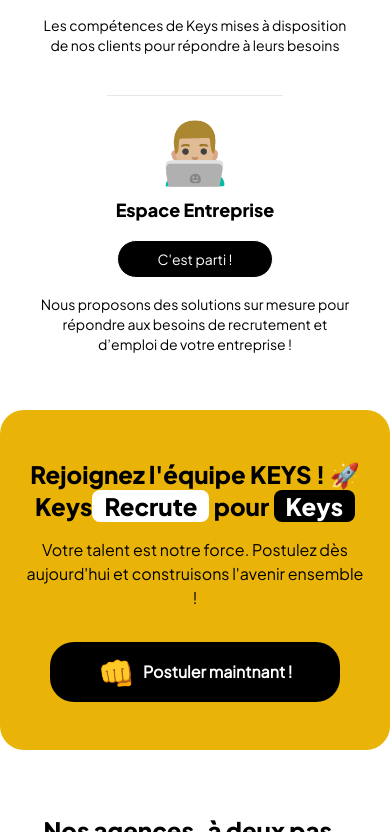
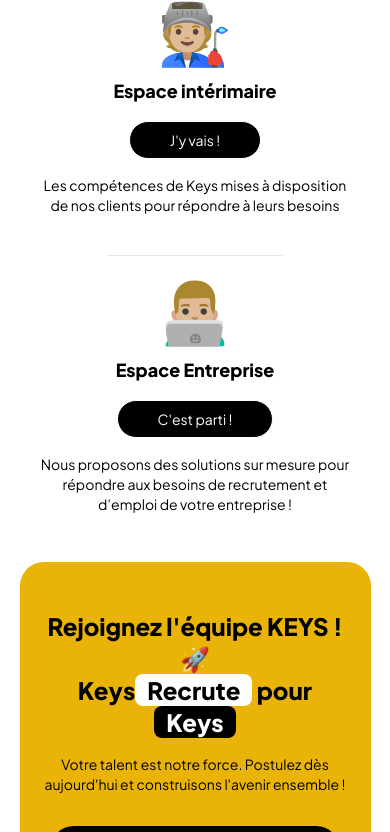
Before and after one commit to LuvumboChristopher/Keys, a Next.js app: page / in a window 390 px wide. Shown: the part 6532-7364 px from the top of the page. Built offline with nearby package versions, Linux system fonts and the light colour scheme.

Commit message:
more or less likely the clients wants it

```diff
--- a/src/components/Home/CallToActionJobs.js
+++ b/src/components/Home/CallToActionJobs.js
@@ -6,7 +6,7 @@ export const CallToActionJobs = () => {
     return (
         <motion.div
         id="keys-recrute"
-            className="mt-2 max-w-7xl mx-auto  bg-yellow-500 text-black  py-12 px-6 rounded-3xl "
+            className="mt-2 container  max-w-7xl mx-auto  bg-yellow-500 text-black  py-12 px-6 rounded-3xl "
             initial={{ opacity: 0 }}
             animate={{ opacity: 1 }}
             transition={{ duration: 1, ease: "easeOut" }}
@@ -39,7 +39,7 @@ export const CallToActionJobs = () => {
             </motion.h1>
 
             <motion.p
-                className="text-md text-center mt-4 max-w-7xl mx-auto"
+                className="text-sm md:text-md text-center mt-4 max-w-7xl mx-auto"
                 initial={{ y: 20, opacity: 0 }}
                 animate={{ y: 0, opacity: 1 }}
                 transition={{ duration: 1, delay: 0.6, ease: "easeOut" }}
--- a/src/components/Home/JobsByLocation.js
+++ b/src/components/Home/JobsByLocation.js
@@ -47,9 +47,9 @@ const JobsByLocation = () => {
         </p>
       </div>
 
-      <div className="container gap-6 md:grid grid-cols-1 sm:grid-cols-2 xl:grid-cols-3 overflow-hidden">
+      <div className="container gap-6 flex flex-col gap-8 md:grid grid-cols-1 sm:grid-cols-2 xl:grid-cols-3 overflow-hidden">
         {cities.map((city, index) => (
-          <Link key={index} href={`/jobs/${index}`} passHref>
+          <Link key={index} href={`/jobs`} >
             <div className="relative group overflow-hidden cursor-pointer rounded-3xl shadow-lg">
               <div className="h-[300px] transition-all duration-500 group-hover:scale-105">
                 <Image
--- a/src/components/Home/SolutionsRH.js
+++ b/src/components/Home/SolutionsRH.js
@@ -56,20 +56,20 @@ const SolutionsRH = () => {
         <div id="solutions-rh" className="container text-center sm:text-left flex flex-col lg:flex-row items-center justify-center py-6 xl:gap-6">
             <motion.section
                 ref={elementRef1}
-                className="w-full md:w-4/5 lg:w-1/2 p-2 xl:p-0  flex flex-col sm:flex-row justify-center items-center sm:gap-10 md:gap-4 md:space-x-8 "
+                className="w-3xl md:w-4/5 lg:w-1/2 p-2 xl:p-0  flex flex-col sm:flex-row justify-center items-center sm:gap-10 md:gap-4 md:space-x-8 "
                 initial={{ opacity: 0, x: -100 }}
                 animate={{ opacity: isVisible1 ? 1 : 0, x: isVisible1 ? 0 : -100 }}
                 transition={{ duration: 0.5 }}
             >
                 <span className="text-6xl">🧑🏼‍🏭</span>
-                <div className="w-full">
-                <div className="w-full flex flex-col sm:flex-row lg:flex-col xl:flex-row items-center md:items-start xl:items-center justify-between gap-4">
+                <div className="w-3xl">
+                <div className="w-3xl flex flex-col sm:flex-row lg:flex-col xl:flex-row items-center md:items-start xl:items-center justify-between gap-4">
                 <h3 className="pt-4 sm:pt-0 text-lg xl:text-xl">Espace intérimaire</h3>
-                        <Link href="/https://www.keys-rh.fr/worker/security/login" className="bg-black text-white text-sm p-2 px-10  border border-white hover:bg-transparent hover:text-black hover:border-black inline-block rounded-full overflow-hidden">
+                        <Link href="/https://www.keys-rh.fr/worker/security/login" className="bg-black text-white text-sm p-2 px-10  border border-white hover:bg-transparent hover:text-black hover:border-black inline-block rounded-3xl overflow-hidden">
                             J&#39;y vais !
                         </Link>
                     </div>
-                    <p className="max-w-xs sm:max-w-full mx-auto text-sm md:text-md py-4">
+                    <p className="max-w-xs sm:max-w-3xl mx-auto text-sm md:text-md py-4">
                         Les compétences de Keys mises à disposition de nos clients pour répondre à leurs besoins
                     </p>
                 </div>
@@ -84,20 +84,20 @@ const SolutionsRH = () => {
 
             <motion.section
                 ref={elementRef2}
-                className="w-full md:w-4/5 lg:w-1/2 p-2 xl:p-0 flex flex-col sm:flex-row justify-center items-center sm:gap-10 md:gap-4 md:space-x-8"
+                className="w-3xl md:w-4/5 lg:w-1/2 p-2 xl:p-0 flex flex-col sm:flex-row justify-center items-center sm:gap-10 md:gap-4 md:space-x-8"
                 initial={{ opacity: 0, x: 100 }}
                 animate={{ opacity: isVisible2 ? 1 : 0, x: isVisible2 ? 0 : 100 }}
                 transition={{ duration: 0.5 }}
             >
                 <span className="text-6xl">👨🏼‍💻</span>
-                <div className="w-full">
-                    <div className="w-full flex flex-col sm:flex-row lg:flex-col xl:flex-row items-center md:items-start xl:items-center  justify-between gap-4">
+                <div className="w-3xl">
+                    <div className="w-3xl flex flex-col sm:flex-row lg:flex-col xl:flex-row items-center md:items-start xl:items-center  justify-between gap-4">
                         <h3 className="pt-4 sm:pt-0 text-lg xl:text-xl">Espace Entreprise</h3>
-                        <Link href="/https://www.keys-rh.fr/company/security/login" className="bg-black text-white text-sm p-2 px-10  border border-white hover:bg-transparent hover:text-black hover:border-black inline-block rounded-full overflow-hidden">
+                        <Link href="/https://www.keys-rh.fr/company/security/login" className="bg-black text-white text-sm p-2 px-10  border border-white hover:bg-transparent hover:text-black hover:border-black inline-block rounded-3xl overflow-hidden">
                             C&#39;est parti !
                         </Link>
                     </div>
-                    <p className="max-w-xs sm:max-w-full mx-auto text-sm md:text-md py-4">
+                    <p className="max-w-xs sm:max-w-3xl mx-auto text-sm md:text-md py-4">
                         Nous proposons des solutions sur mesure pour répondre aux besoins de recrutement et d’emploi de votre entreprise !
                     </p>
                 </div>
--- a/src/components/Layout/Header.js
+++ b/src/components/Layout/Header.js
@@ -47,6 +47,9 @@ const Header = () => {
           transition: "all 0.3s ease-in-out",
           backgroundColor: scrolled ? "white" : "transparent",
           color: "black",
+          boxShadow: scrolled
+          ? "0px 4px 6px rgba(0, 0, 0, 0.2)"
+          : "none",
         }}
       >
         <div className="container mx-auto flex justify-end lg:justify-between items-center relative h-[150px]">
```
